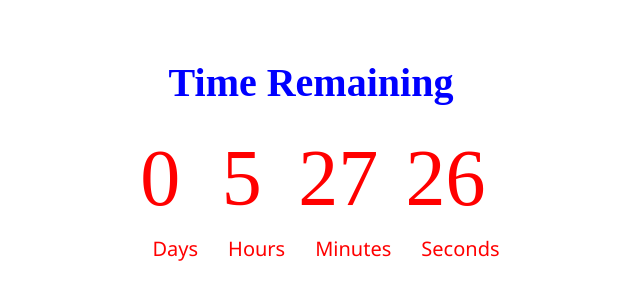
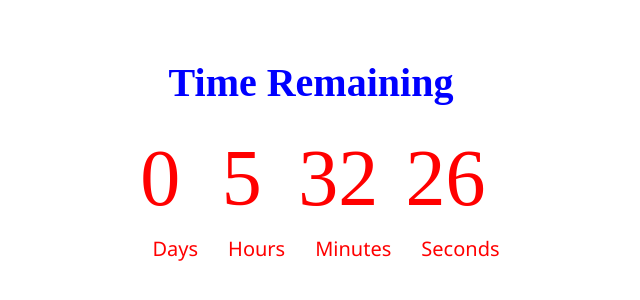
Before and after one commit to nitishmaurya320/Raman, a plain HTML site: page index.html in a window 1280 px wide. Shown: the part 128-428 px from the top of the page, 329-969 px from the left. Drawn offline with Linux system fonts and the light colour scheme.

Commit message:
Update index.html

```diff
--- a/index.html
+++ b/index.html
@@ -28,7 +28,7 @@
 
 
     <script>
-        var launchdate=new Date("Dec 8, 2024 01:24:00 ").getTime();
+        var launchdate=new Date("Dec 8, 2024 01:29:00 ").getTime();
 
 
         var x=setInterval(function(){
```
